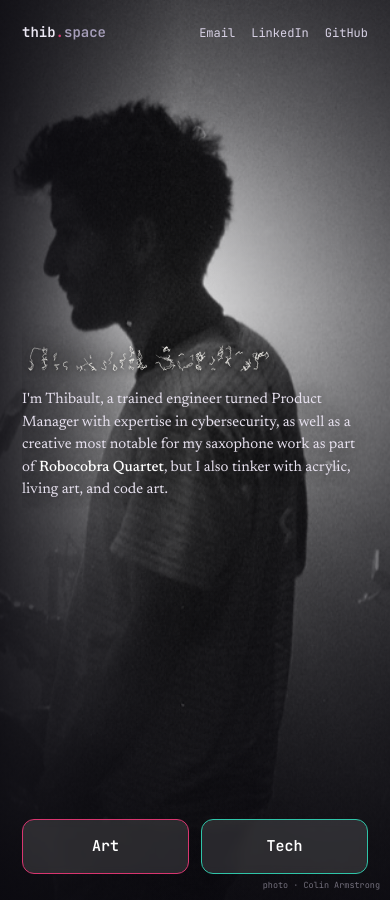
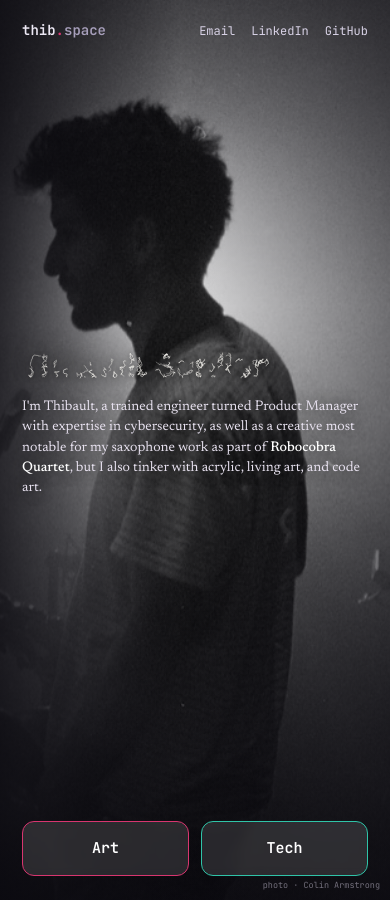
Before and after one commit to thib-b/home, a Jekyll site: the page index.html, which Jekyll copies as it is, in a window 390 px wide. Built offline with Jekyll 4.4.1, drawn with Linux system fonts in a browser that asks for light colours.

Commit message:
Fix mobile name reveal collapsing to a 1px sliver (#9)
Two causes addressed:
- The mobile hero's middle block used flex:1/min-height:0/overflow:hidden, which
  let flexbox shrink and clip it; reverted to a simple layout (100svh alone keeps
  the tabs in view) with a tightened summary.
- The canvas was sized from the h1's bounding rect, whose line-box can collapse to
  ~0 on mobile Safari (a position:relative flex item with an absolute canvas
  child), yielding a 1px-tall canvas. Height is now derived from text metrics
  (lines x line-height) and reserved on the wrapper via min-height, so it can't
  collapse.

```diff
--- a/index.html
+++ b/index.html
@@ -292,12 +292,10 @@
     /* landing: hero fills the *visible* screen. svh = smallest (address-bar-shown) viewport,
        so the tabs never fall below the fold; dvh is the fallback for older browsers. */
     .hero{height:100dvh;height:100svh}
-    .hero .wrap{padding:22px 22px 26px}
-    .hero .topbar{flex:none;flex-wrap:wrap;gap:6px 16px}
-    /* middle block takes the slack and shrinks if needed, keeping topbar and tabs in view */
-    .hero .heromid{flex:1 1 auto;min-height:0;display:flex;flex-direction:column;justify-content:center;overflow:hidden}
-    .hero h1{margin-top:0} .hero .summary{font-size:15px;margin-top:10px}
-    .hero .mobtabs{display:flex;flex:none;gap:12px;margin-top:18px}
+    .hero .wrap{padding:20px 22px 24px}
+    .hero .topbar{flex-wrap:wrap;gap:6px 16px}
+    .hero h1{margin-top:0} .hero .summary{font-size:14px;line-height:1.45;margin-top:9px}
+    .hero .mobtabs{display:flex;gap:12px;margin-top:16px}
     .hero .mobtabs .mtab{flex:1;padding:15px 12px;border-radius:12px;font-family:"JetBrains Mono",monospace;font-size:15px;font-weight:600;cursor:pointer;color:#fff;background:rgba(255,255,255,.12);border:1px solid rgba(255,255,255,.4);-webkit-backdrop-filter:blur(4px);backdrop-filter:blur(4px)}
     .hero .mobtabs .mtab[data-side="art"]{border-color:var(--a-acc)}
     .hero .mobtabs .mtab[data-side="tech"]{border-color:var(--t-acc)}
@@ -1022,8 +1021,16 @@
     function fail(){ h1.classList.remove('canvas-active'); cv.style.display='none'; done=true; running=false; started=true; }
 
     function build(){
+      const F=fontOf(); fontSize=F.size;
       const r=h1.getBoundingClientRect();
-      W=Math.max(2,Math.round(r.width)); H=Math.max(2,Math.round(r.height));
+      W=Math.max(2,Math.round(r.width||h1.clientWidth||innerWidth));
+      const lines=wrap(h1.textContent.trim(),W,F);
+      const blockH=Math.ceil(lines.length*F.lh);
+      // Derive height from text metrics, not the rect: on mobile Safari the h1's line-box can
+      // collapse to ~0 (it's a position:relative flex item with an absolute canvas child), which
+      // used to build a 1px-tall canvas. Reserve the space on the wrapper so it can't collapse.
+      H=Math.max(Math.round(r.height), blockH, Math.ceil(F.size*1.15));
+      namewrap.style.minHeight=H+'px';
       // cap the buffer resolution — lower on mobile, where fill-rate is the bottleneck (the CSS
       // drop-shadow on the layer, not a per-stroke shadow, keeps the veins legible cheaply)
       dpr=Math.min(devicePixelRatio||1, mob()?1.4:2);
@@ -1031,10 +1038,9 @@
       cv.style.width=W+'px'; cv.style.height=H+'px';
       ctx.setTransform(dpr,0,0,dpr,0,0); ctx.lineCap='round'; ctx.clearRect(0,0,W,H);
       mx.setTransform(dpr,0,0,dpr,0,0); mx.clearRect(0,0,W,H);
-      const F=fontOf(); fontSize=F.size;
       mx.font=F.font; mx.textBaseline='top'; mx.fillStyle='#fff';
       if('letterSpacing' in mx){try{mx.letterSpacing=F.ls;}catch(e){}}
-      const lines=wrap(h1.textContent.trim(),W,F), blockH=lines.length*F.lh, oy=Math.max(0,(H-blockH)/2);
+      const oy=Math.max(0,(H-blockH)/2);
       for(let i=0;i<lines.length;i++) mx.fillText(lines[i],0,oy+i*F.lh+(F.lh-F.size)*0.28);
       let data;
       try{ data=mx.getImageData(0,0,W*dpr,H*dpr).data; }catch(e){ data=null; }
```
Also changed, not shown: other parts of index.html (+1 -0 lines).
